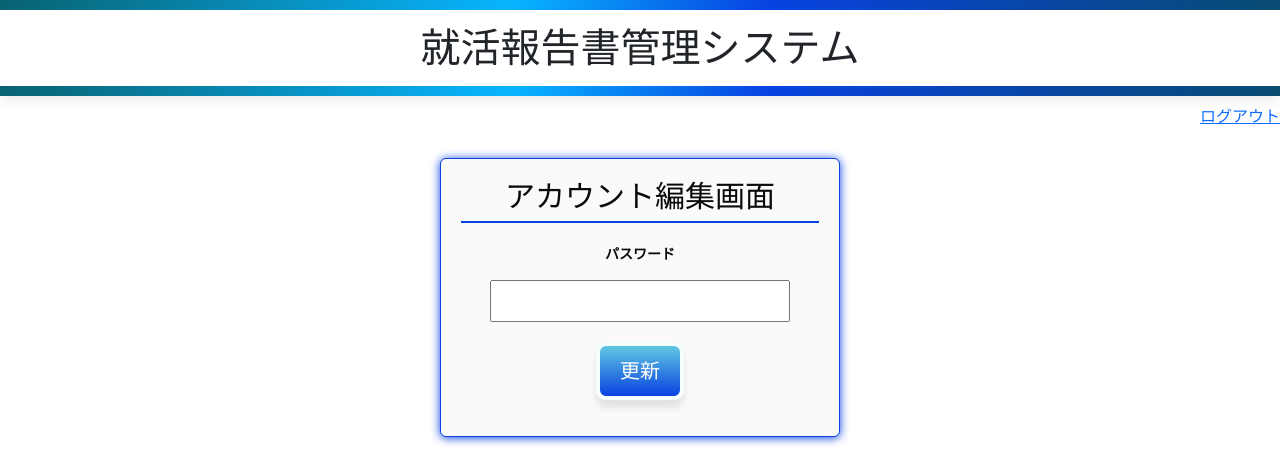
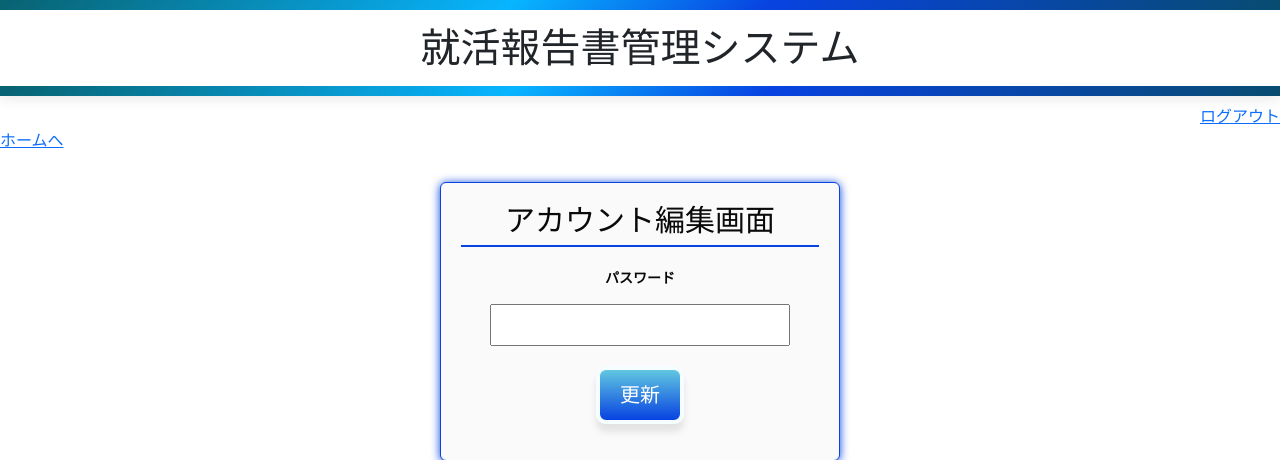
Before and after one commit to marute0215/job_report, a Flask app: page /teacher/account_update in a window 1280 px wide. Shown: the top 460 px of the page. Run offline with Flask 3, Linux system fonts and the light colour scheme.

Commit message:
教員(HTMl守勢)

```diff
--- a/templates/teacher_account.html
+++ b/templates/teacher_account.html
@@ -5,6 +5,9 @@
 {% endblock %}
 
 {% block content %}
+<div style="text-align: left;">
+    <a href="{{url_for('teacher.teacher_top')}}">ホームへ</a>
+</div>
 <div id ="form">
     <h3 class="form-title">アカウント情報画面</h3>
     {% if error != null %}
--- a/templates/teacher_account_update.html
+++ b/templates/teacher_account_update.html
@@ -5,6 +5,9 @@
 {% endblock %}
 
 {% block content %}
+<div style="text-align: left;">
+    <a href="{{url_for('teacher.teacher_top')}}">ホームへ</a>
+</div>
 <div id ="form">
     <h3 class = "form-title">アカウント編集画面</h3>
     {% if error != null %}
--- a/templates/teacher_report_detail.html
+++ b/templates/teacher_report_detail.html
@@ -5,6 +5,9 @@
 {% endblock %}
 
 {% block content %}
+<div style="text-align: left;">
+    <a href="{{url_for('teacher.teacher_top')}}">ホームへ</a>
+</div>
 <div id = "form">
     <h3 class="form-title">就活報告書詳細表示</h3>
     <p class = "name">学籍番号：{{ detail[0][0] }}</p>
--- a/templates/teacher_report_list.html
+++ b/templates/teacher_report_list.html
@@ -5,6 +5,9 @@
 {% endblock %}
 
 {% block content %}
+<div style="text-align: left;">
+    <a href="{{url_for('teacher.teacher_top')}}">ホームへ</a>
+</div>
 <div style="text-align: center;">
     <h3>検索結果</h3>
 </div>
--- a/templates/teacher_report_search.html
+++ b/templates/teacher_report_search.html
@@ -5,6 +5,9 @@
 {% endblock %}
 
 {% block content %}
+<div style="text-align: left;">
+    <a href="{{url_for('teacher.teacher_top')}}">ホームへ</a>
+</div>
 <div id="form">
     <p class="form-title">就活報告書検索画面</p>
     {% if error != null %}
--- a/templates/teacher_student_list.html
+++ b/templates/teacher_student_list.html
@@ -37,7 +37,7 @@
         {% endfor %}
         <div>
         <div style="text-align: right;">
-            <p class = "submit2"><button type="submit">検索</button></p>
+            <p class = "submit2"><button type="submit">削除</button></p>
         </div>
     </form>
     </tbody>
--- a/templates/teacher_student_register.html
+++ b/templates/teacher_student_register.html
@@ -5,6 +5,9 @@
 {% endblock %}
 
 {% block content %}
+<div style="text-align: left;">
+    <a href="{{url_for('teacher.teacher_top')}}">ホームへ</a>
+</div>
 <div id="form">
     <h3 class= "form-title">学生登録画面</h3>
     {% if error != null %}
--- a/templates/teacher_student_search.html
+++ b/templates/teacher_student_search.html
@@ -5,6 +5,9 @@
 {% endblock %}
 
 {% block content %}
+<div style="text-align: left;">
+    <a href="{{url_for('teacher.teacher_top')}}">ホームへ</a>
+</div>
 <div id="form">
     <h3 class="form-title">学生検索画面</h3>
     {% if error != null %}
```
